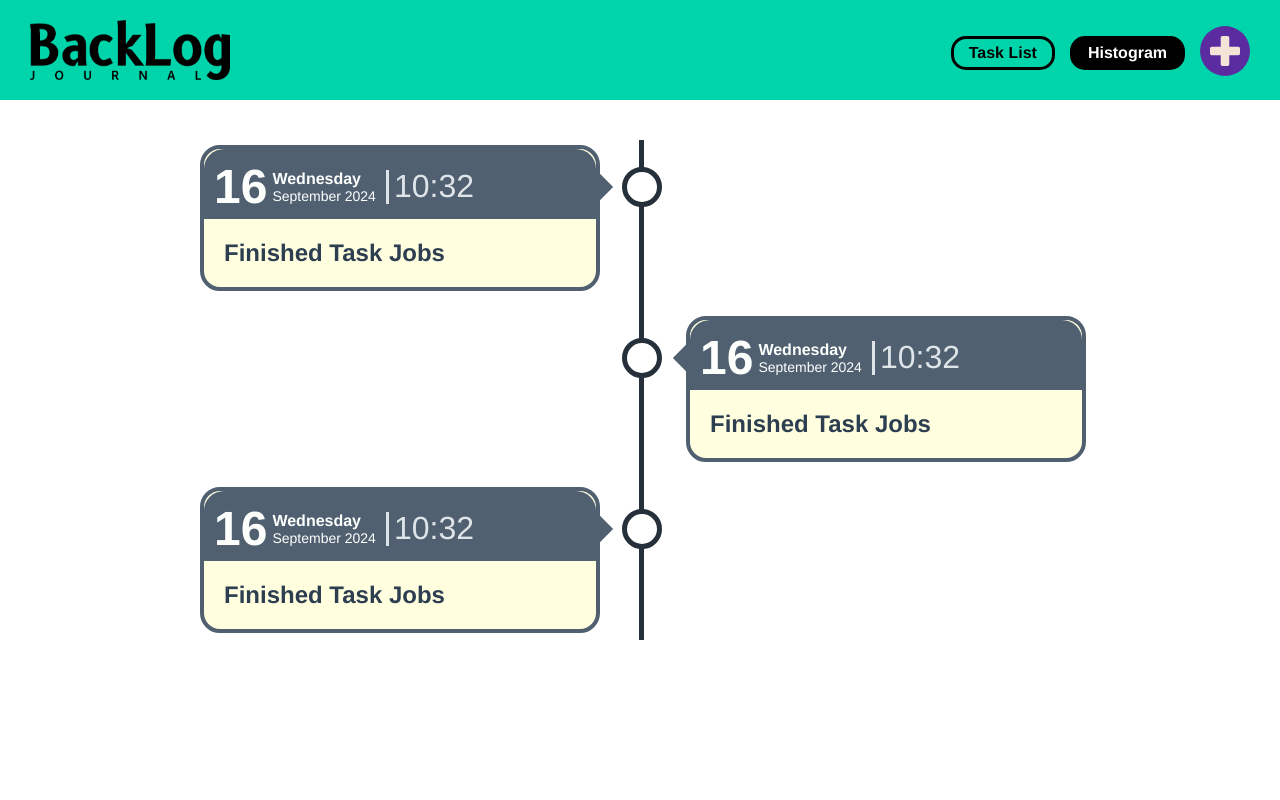
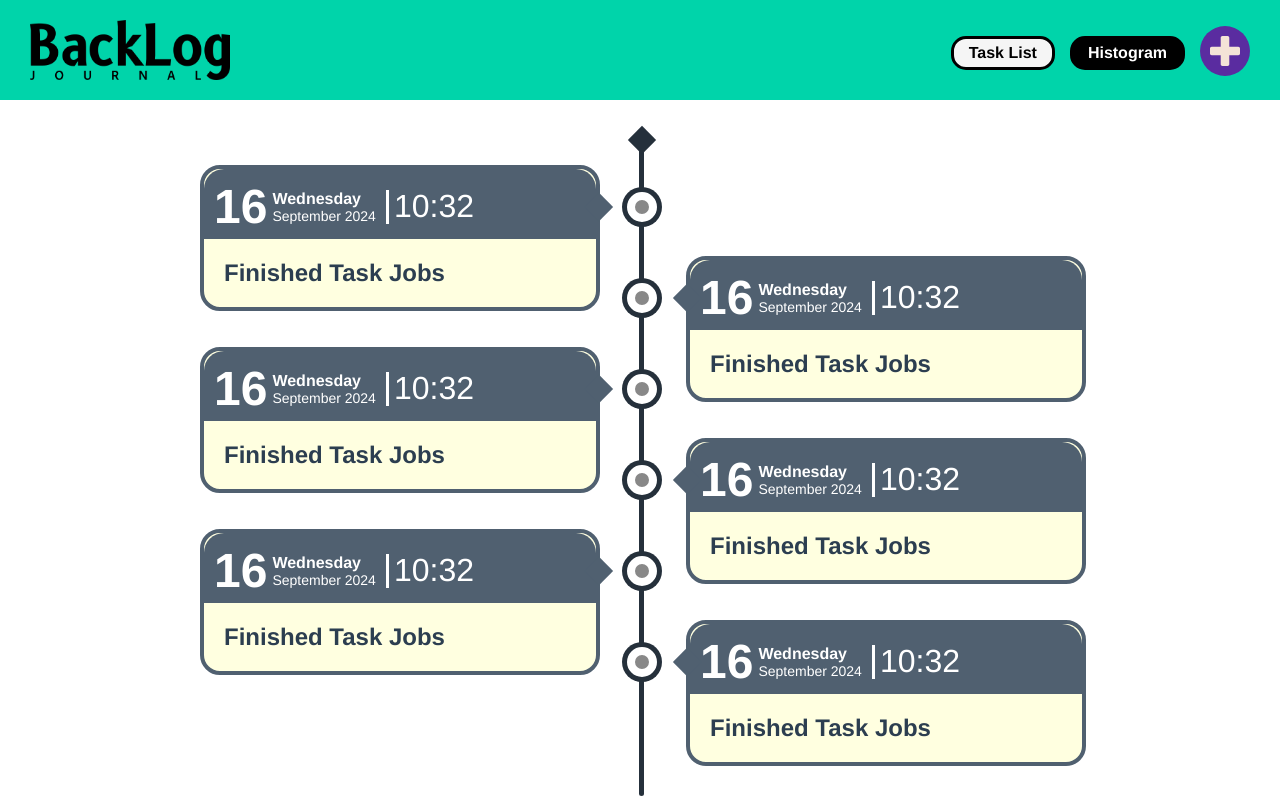
Before and after one commit to arief-fajri/backlog, a Vue app: page /histogram in a window 1280 px wide. Built offline with nearby package versions, Linux system fonts and the light colour scheme.

Commit message:
add timeline layout

```diff
--- a/src/components/CompleteCard.vue
+++ b/src/components/CompleteCard.vue
@@ -31,7 +31,7 @@ export default {};
   padding: 10px 10px 5px;
   display: flex;
   align-items: center;
-  color: #fdfffd;
+  color: #fff;
   position: relative;
 }
 .complete-time::after {
@@ -50,7 +50,7 @@ export default {};
 }
 .complete-day {
   padding-right: 10px;
-  border-right: 3px solid #dfe4e9;
+  border-right: 3px solid #fff;
 }
 .complete-weekday {
   font-weight: bold;
@@ -61,7 +61,7 @@ export default {};
 .complete-hour {
   padding-left: 5px;
   font-size: 32px;
-  color: #dfe4e9;
+  color: #fff;
 }
 .complete-item {
   padding: 20px;
--- a/src/components/HeaderMenu.vue
+++ b/src/components/HeaderMenu.vue
@@ -89,6 +89,7 @@ export default {
   border-radius: 15px;
   color: black;
   font-weight: bold;
+  background: whitesmoke;
 }
 
 .menu a.router-link-exact-active{
--- a/src/components/TaskCard.vue
+++ b/src/components/TaskCard.vue
@@ -121,6 +121,7 @@ export default {
   height: 60px;
   position: absolute;
   bottom: -30px;
+  left: 0;
   display: flex;
   justify-content: center;
   align-items: center;
@@ -203,7 +204,7 @@ export default {
   line-height: 1;
   border-bottom: 2px solid black;
   display: inline-block;
-  padding: 0 15px 0 5px;
+  padding: 0 15px 0 3px;
   margin-bottom: 5px;
 }
 </style>
--- a/src/views/histogram/TimeLine.vue
+++ b/src/views/histogram/TimeLine.vue
@@ -1,5 +1,23 @@
 <template>
   <div class="timeline">
+    <div class="item-section">
+      <div class="item-inner">
+        <span class="node"></span>
+        <Card />
+      </div>
+    </div>
+    <div class="item-section">
+      <div class="item-inner">
+        <span class="node"></span>
+        <Card />
+      </div>
+    </div>
+    <div class="item-section">
+      <div class="item-inner">
+        <span class="node"></span>
+        <Card />
+      </div>
+    </div>
     <div class="item-section">
       <div class="item-inner">
         <span class="node"></span>
@@ -33,7 +51,8 @@ export default {
   width: 80%;
   margin: 0 auto;
   position: relative;
-  height: 500px;
+  top: 100px;
+  padding-bottom: 10px;
 }
 .timeline::before {
   content: "";
@@ -45,12 +64,25 @@ export default {
   width: 5px;
   height: 100%;
   background: #25303b;
+  border-radius: 20px;
+}
+.timeline::after {
+  content: "";
+  position: absolute;
+  top: -10px;
+  left: 50%;
+  width: 20px;
+  height: 20px;
+  background: #25303b;
+  margin-left: -8.2px;
+  transform: rotate(-45deg);
 }
 .item-section {
   width: 100%;
   max-width: 920px;
-  margin: 0 auto 20px;
+  margin: -100px auto 20px;
   position: relative;
+  padding-top: 20px;
 }
 .item-section::after {
   content: "";
@@ -70,14 +102,27 @@ export default {
 }
 .node {
   display: block;
-  width: 40px;
-  height: 40px;
+  width: 30px;
+  height: 30px;
   position: absolute;
   top: 0;
   left: 50%;
-  margin: 27px 0 0 -18px;
+  margin: 52px 0 0 -13px;
   border-radius: 100%;
+  background: #888;
+  border: 8px solid #fff;
+  box-shadow: 0 0 0 5px #25303b;
+}
+.node:hover {
+  border: 8px solid #5555ff;
   background: #fff;
-  border: 5px solid #25303b;
+  box-shadow: 0 0 0 5px #5555ff;
+}
+.node:hover ~ .complete-card {
+  border: 4px solid #5555ff;
+}
+.node:hover ~ .complete-card .complete-time,
+.node:hover ~ .complete-card .complete-time::after {
+  background: #5555ff;
 }
 </style>
```
